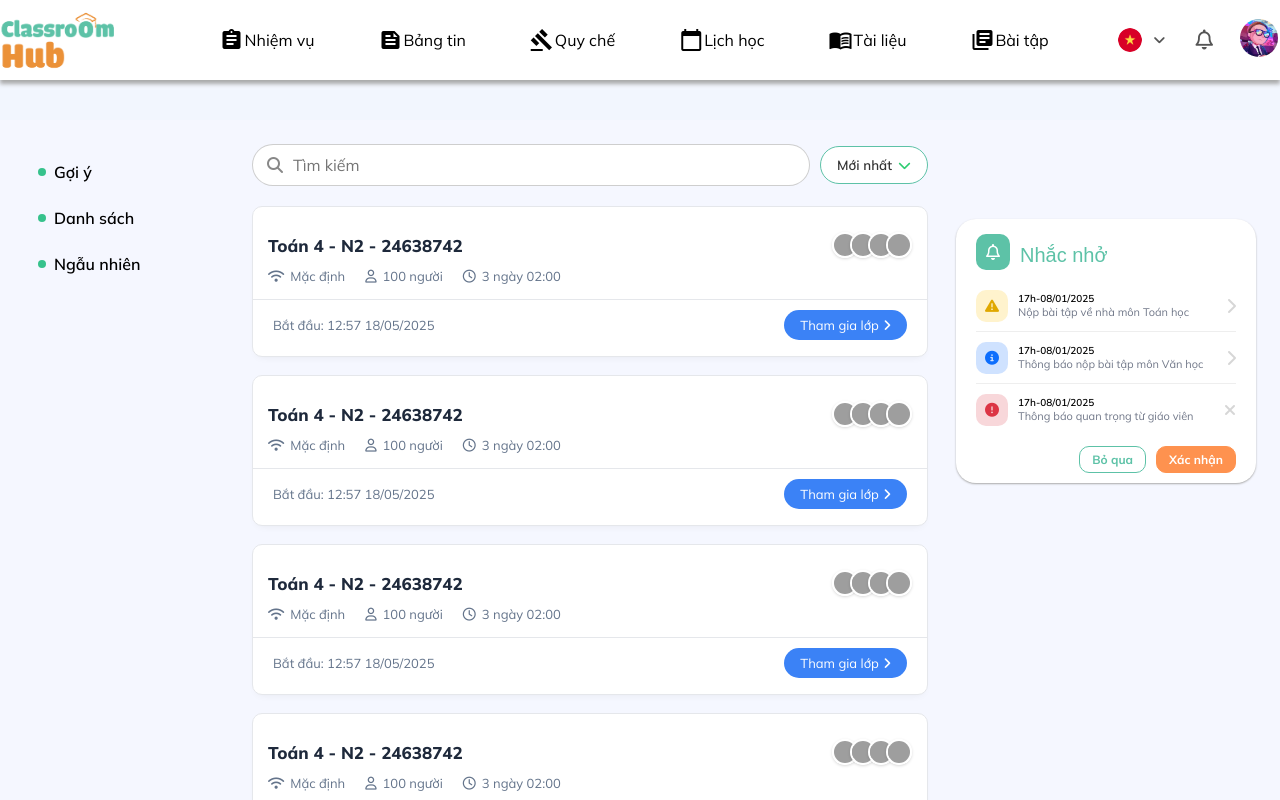
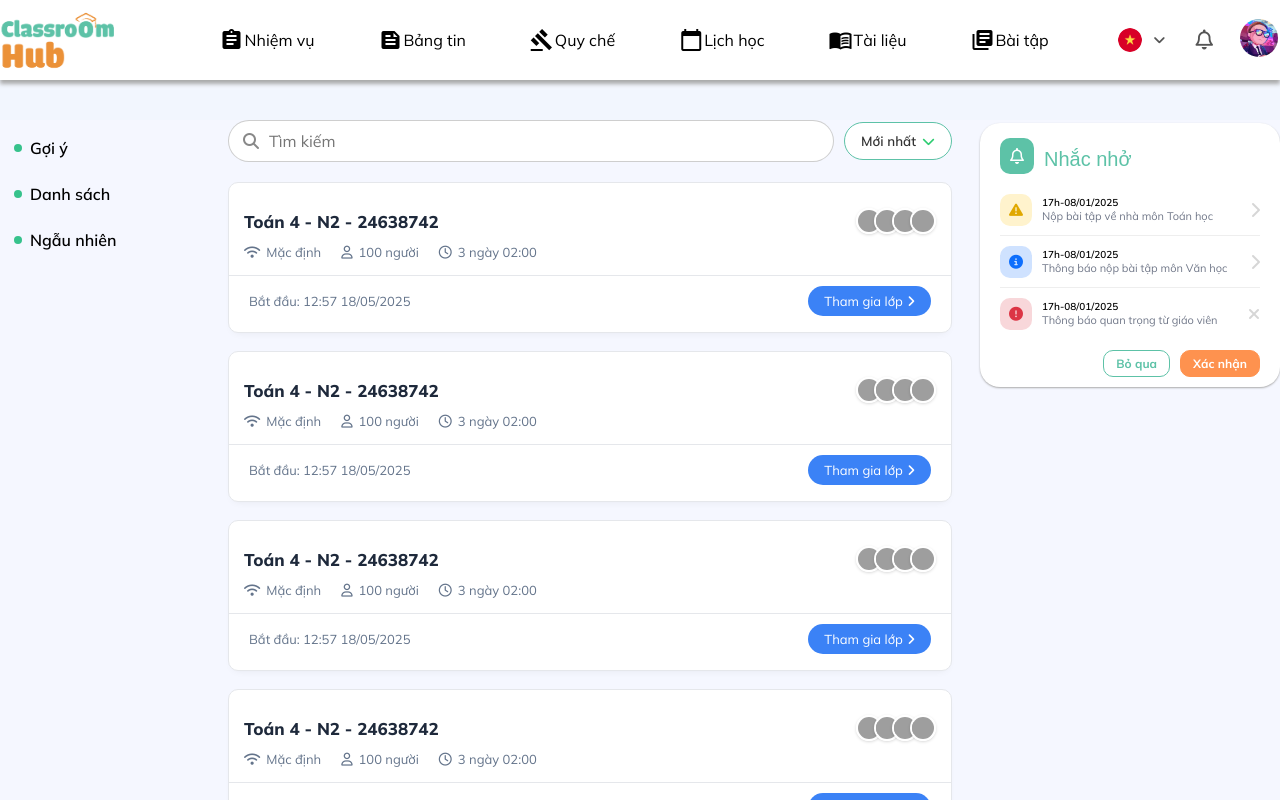
Before and after one commit to tucd2005/TTS-MSF, an Angular app: page /lop-hoc in a window 1280 px wide. Shown: the top 800 px of the page. Built offline with nearby package versions, Linux system fonts and the light colour scheme; grey boxes are pictures that could not be loaded; a web font is replaced by a local one.

Commit message:
suu giao dien

```diff
--- a/src/app/components/main/lop-hoc-trong-bai-tap/lop-hoc-trong-bai-tap.scss
+++ b/src/app/components/main/lop-hoc-trong-bai-tap/lop-hoc-trong-bai-tap.scss
@@ -7,7 +7,7 @@
   gap: 28px;
   min-height: 100vh;
   background: #f5f7ff;
-  padding: 24px;
+  // padding: 24px;
   align-items: start;
 }
 
@@ -68,7 +68,7 @@
   display: flex;
   justify-content: space-between;
   align-items: center;
-    padding-bottom: 10px;
+  padding-bottom: 10px;
 }
 
 .card-header h3 {
@@ -141,15 +141,11 @@
 
 /* ===== NÚT CAM (đang diễn ra) ===== */
 .btn-join.orange {
-  background-color: #f59e0b;
+  background-color: var(--color-orange);
 }
 .btn-join.orange:hover {
-  background-color: #d97706;
+  background-color: var(--color-orange);
 }
-
-
-
-
 
 /* Pagination */
 .pagination {
@@ -181,9 +177,7 @@
 
 /* ===== CỘT PHẢI ===== */
 .right-side {
-  display: flex;
-  flex-direction: column;
-  gap: 20px;
+  margin-top: -72px;
 }
 
 /* ===============================
```
